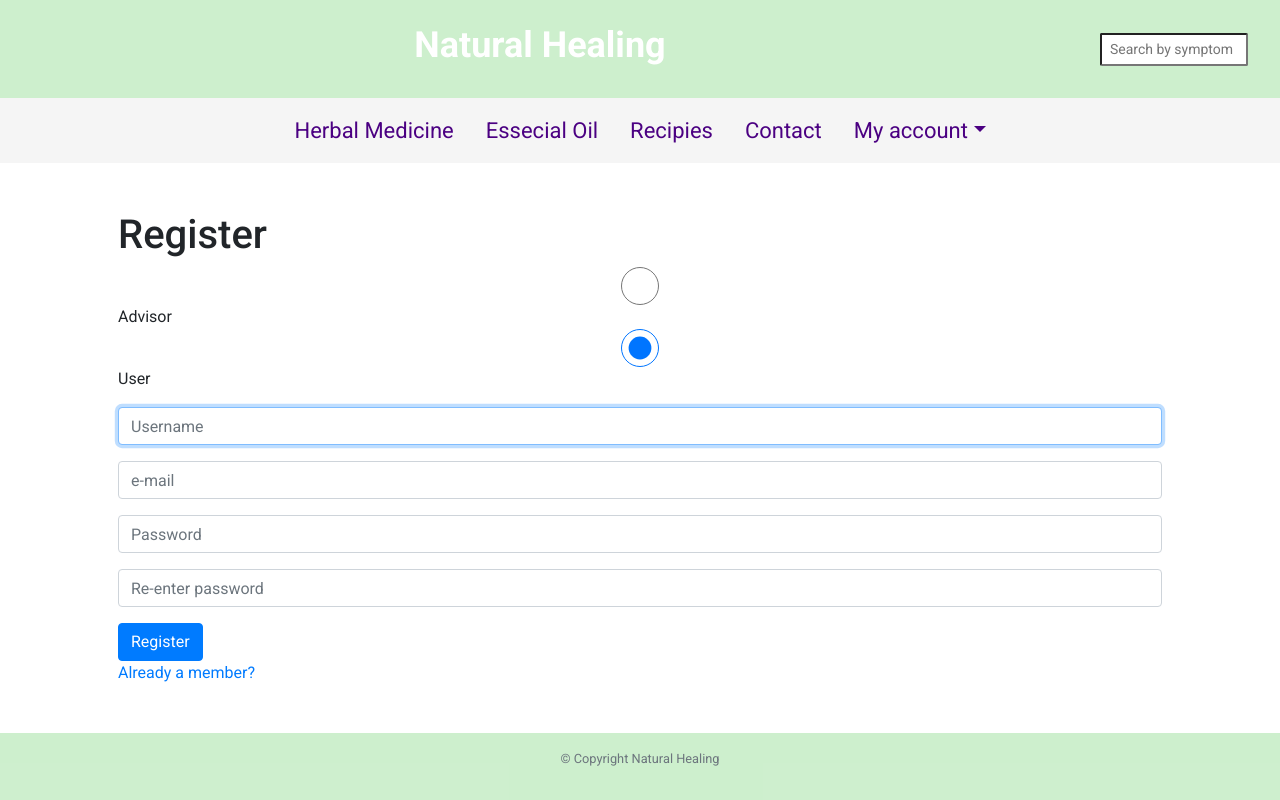
After one commit to TaizAlves/final_project, a Flask app: page /register in a window 1280 px wide. The commit adds this page. Run offline with Flask 2, Linux system fonts and the light colour scheme; some libraries are stand-ins or nearby versions.

Commit message:
add register and log in -  require to add session

```diff
--- a/app.py
+++ b/app.py
@@ -1,6 +1,11 @@
 import sqlite3
-from flask import Flask, render_template, request, redirect, flash
+from flask import Flask, render_template, request, redirect, flash, session
 from flask_session import Session
+from tempfile import mkdtemp
+from werkzeug.security import check_password_hash, generate_password_hash
+from utils import login_required
+
+
 
 # Configure application
 app = Flask(__name__)
@@ -10,40 +15,196 @@ app.secret_key = 'flash message'
 con = sqlite3.connect('healings.db', check_same_thread=False)
 cur = con.cursor()
 
+
+# Ensure templates are auto-reloaded
+app.config["TEMPLATES_AUTO_RELOAD"] = True
+
+# Ensure responses aren't cached
+@app.after_request
+def after_request(response):
+    response.headers["Cache-Control"] = "no-cache, no-store, must-revalidate"
+    response.headers["Expires"] = 0
+    response.headers["Pragma"] = "no-cache"
+    return response
+
+
+# Configure session to use filesystem (instead of signed cookies)
+app.config["SESSION_FILE_DIR"] = mkdtemp()
+app.config["SESSION_PERMANENT"] = False
+app.config["SESSION_TYPE"] = "filesystem"
+Session(app)
+
 @app.route("/")
 def index():
-    cur.executescript('''
-    CREATE TABLE IF NOT EXISTS 'users' (
-        'id' INTEGER PRIMARY KEY AUTOINCREMENT NOT NULL,
-        'name' text NOT NULL,
-        'email' text UNIQUE NOT NULL,
-        'created_at' DATETIME NOT NULL DEFAULT CURRENT_TIMESTAMP );
 
-    CREATE TABLE IF NOT EXISTS 'advisors' (
-        'id' INTEGER PRIMARY KEY AUTOINCREMENT NOT NULL,
-        'name' varchar(255) NOT NULL,
-        'email' text UNIQUE NOT NULL,
-        'created_at' DATETIME NOT NULL DEFAULT CURRENT_TIMESTAMP
-        );
+    try:
+        cur.executescript('''
 
-    CREATE TABLE IF NOT EXISTS 'category' (
-        'id' INTEGER PRIMARY KEY AUTOINCREMENT NOT NULL,
-        'name' varchar(255) NOT NULL
-        );
 
-    CREATE TABLE IF NOT EXISTS 'recipes' (
-        'id' INTEGER PRIMARY KEY AUTOINCREMENT NOT NULL,
-        'title' varchar(255) NOT NULL,
-        'description' text NOT NULL,
-        'more_info' text,
-        'created_at' DATETIME NOT NULL DEFAULT CURRENT_TIMESTAMP ,
-        'advisor_id' INTEGER NOT NULL,
-        'category_id' INTEGER NOT NULL,
-        'user_id' INTEGER NOT NULL,
-        FOREIGN KEY (advisor_id) REFERENCES advisors(id) ON DELETE CASCADE ,
-        FOREIGN KEY (category_id) REFERENCES category(id),
-        FOREIGN KEY (user_id) REFERENCES users(id)
-        );
-    ''')
+        CREATE TABLE IF NOT EXISTS 'category' (
+            'id' INTEGER PRIMARY KEY AUTOINCREMENT NOT NULL,
+            'name' varchar(255) NOT NULL
+            );
 
-    return render_template("index.html")
+        CREATE TABLE IF NOT EXISTS 'recipes' (
+            'id' INTEGER PRIMARY KEY AUTOINCREMENT NOT NULL,
+            'title' varchar(255) NOT NULL,
+            'description' text NOT NULL,
+            'more_info' text,
+            'created_at' DATETIME NOT NULL DEFAULT CURRENT_TIMESTAMP ,
+            'advisor_id' INTEGER NOT NULL,
+            'category_id' INTEGER NOT NULL,
+            'user_id' INTEGER NOT NULL,
+            FOREIGN KEY (advisor_id) REFERENCES advisors(id) ON DELETE CASCADE ,
+            FOREIGN KEY (category_id) REFERENCES category(id),
+            FOREIGN KEY (user_id) REFERENCES users(id)
+            );
+        ''')
+
+        cur.execute("SELECT * FROM recipes")
+        rows = cur.fetchall()
+
+
+        return render_template("index.html", rows = rows)
+
+    except Exception as e:
+        print(e)
+        return e
+
+
+@app.route("/register", methods = ["GET", "POST"])
+def register():
+
+    if request.method == "GET":
+        return render_template("register.html")
+    else:
+        try:
+            name = request.form['username']
+            if not name:
+                return flash("name not valid")
+
+            email = request.form['email']
+            if not email:
+                return flash("must privide  a valid  email")
+
+            password = request.form['password']
+            rePassword = request.form['rePassword']
+
+            if not password or rePassword != password :
+                return flash("password and confirmation must math")
+
+            # hash the password
+            hash = generate_password_hash(request.form['password'])
+
+            cur.executescript('''
+                CREATE TABLE IF NOT EXISTS 'users' (
+                    'id' INTEGER PRIMARY KEY AUTOINCREMENT NOT NULL,
+                    'name' text NOT NULL,
+                    'email' text UNIQUE NOT NULL,
+                    'hash' text NOT NULL,
+                    'created_at' DATETIME NOT NULL DEFAULT CURRENT_TIMESTAMP );
+
+                CREATE TABLE IF NOT EXISTS 'advisors' (
+                    'id' INTEGER PRIMARY KEY AUTOINCREMENT NOT NULL,
+                    'name' varchar(255) NOT NULL,
+                    'email' text UNIQUE NOT NULL,
+                    'hash' text NOT NULL,
+                    'created_at' DATETIME NOT NULL DEFAULT CURRENT_TIMESTAMP
+                    );
+                    ''')
+
+            # check if advisor ou user
+            if request.form['status']  == "advisor":
+                #insert into database table advisor
+                try:
+                    cur.execute("INSERT INTO advisors (name, email, hash) VALUES (?,?,?)", (name, email, hash))
+                    con.commit()
+                except :
+                    flash("Error upload the info into the database")
+                    return redirect("/register")
+
+
+            if request.form['status']  == "client":
+                try:
+                    cur.execute("INSERT INTO users (name, email, hash) VALUES (?,?,?)", (name, email, hash))
+                    con.commit()
+                except :
+                    flash("Error upload the info into the database")
+                    return redirect("/register")
+
+
+            if not email :
+                return flash("Email already exists")
+
+            print(cur)
+
+
+            # Display a flash message
+            flash("Registered!")
+
+
+            return redirect("/")
+
+        except Exception as e:
+            print(e)
+            return redirect("/register")
+
+
+@app.route("/login", methods=["GET", "POST"])
+def login():
+    """Log user in"""
+
+    # Forget any user_id
+    session.clear()
+
+    # User reached route via POST (as by submitting a form via POST)
+    if request.method == "POST":
+        try:
+            # Ensure username was submitted
+            if not request.form['email']:
+                flash("must provide email")
+
+            # Ensure password was submitted
+            elif not request.form['password']:
+                flash("must provide password")
+
+            #tem que colocar como objeto
+            email = [request.form['email']]
+            print(email)
+
+            # Query database for username  // return as tuples
+            cur.execute("SELECT * FROM advisors WHERE email = (?)", email)
+
+            if not email:
+                flash("Invalid email")
+            for rows in cur:
+                print(rows)
+                # Ensure username exists and password is correct
+                if not rows or not check_password_hash(rows[2], request.form["password"]):
+                    flash("must provide password")
+
+                # Remember which user has logged in
+                session["user_id"] = rows[0]
+
+            # Redirect user to home page
+            return redirect("/")
+
+        except Exception as e:
+            print(e)
+            return redirect("/login")
+
+
+    # User reached route via GET (as by clicking a link or via redirect)
+    else:
+        return render_template("login.html")
+
+
+@app.route("/logout")
+def logout():
+    """Log user out"""
+
+    # Forget any user_id
+    session.clear()
+
+    # Redirect user to login form
+    return redirect("/")
--- a/templates/layout.html
+++ b/templates/layout.html
@@ -63,18 +63,18 @@
               <a class="nav-link" href="#">Essecial Oil</a>
             </li>
             <li class="nav-item">
-                <a class="nav-link" href="#">Bach Flower Remedies</a>
+                <a class="nav-link" href="#">Recipies</a>
               </li>
             <li class="nav-item">
                 <a class="nav-link" href="#">Contact</a>
               </li>
 
             <li class="nav-item dropdown">
-                <a class="nav-link dropdown-toggle" data-toggle="dropdown" href="#" role="button" aria-haspopup="true" aria-expanded="false">Minha Conta</a>
+                <a class="nav-link dropdown-toggle" data-toggle="dropdown" href="#" role="button" aria-haspopup="true" aria-expanded="false">My account</a>
                 <div class="dropdown-menu">
-                    <a class="dropdown-item" href="#">Action</a>
-                    <a class="dropdown-item" href="#">Another action</a>
-                    <a class="dropdown-item" href="#">Something else here</a>
+                    <a class="dropdown-item" href="/register">Register</a>
+                    <a class="dropdown-item" href="/login">LogIn</a>
+                    <a class="dropdown-item" href="/logout">logout</a>
                     <div class="dropdown-divider"></div>
                     <a class="dropdown-item" href="#">Separated link</a>
                 </div>
--- /dev/null
+++ b/templates/register.html
@@ -0,0 +1,46 @@
+{% extends "layout.html" %}
+
+{% block title %}
+    Register
+{% endblock %}
+
+{% block main %}
+    <h1>Register</h1>
+    <form action="/register" method="Post">
+        <div class="form-group">
+            <span>
+                <input class="form-control" type="radio" name="status"
+                value ="advisor"
+                >Advisor
+            </span>
+
+            <span>
+                <input class="form-control" type="radio" name="status"
+                value ="client"
+
+                checked
+                >User
+            </span>
+        </div>
+
+        <div class="form-group">
+            <input autocomplete="off" autofocus class="form-control" name="username" placeholder="Username" type="text" required>
+        </div>
+        <div class="form-group">
+            <input  autofocus class="form-control" name="email" placeholder="e-mail" type="email" required>
+        </div>
+
+        <div class="form-group">
+            <input class="form-control" name="password" placeholder="Password" type="password" required>
+        </div>
+        <div class="form-group">
+            <input class="form-control" name="rePassword" placeholder="Re-enter password" type="password" required
+            >
+        </div>
+        <button class="btn btn-primary" type="submit">Register</button>
+        <div>
+            <a href="/login">Already a member?</a>
+        </div>
+    </form>
+
+{% endblock %}
```
Also changed, not shown: templates/login.html (added, +17 -0 lines), utils.py (added, +63 -0 lines), healings.db.
